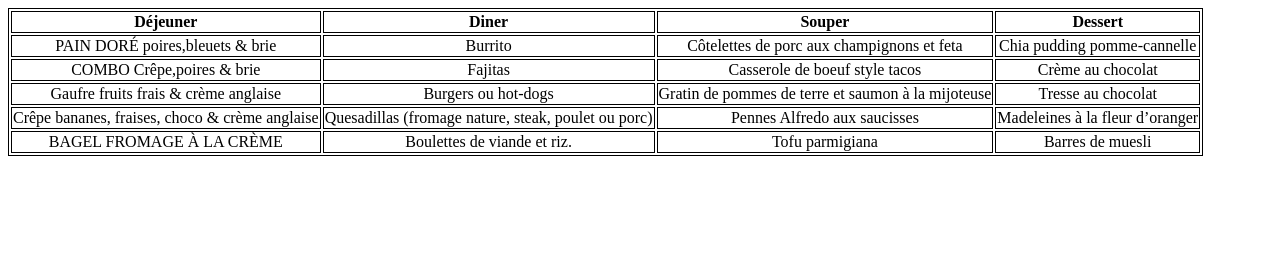
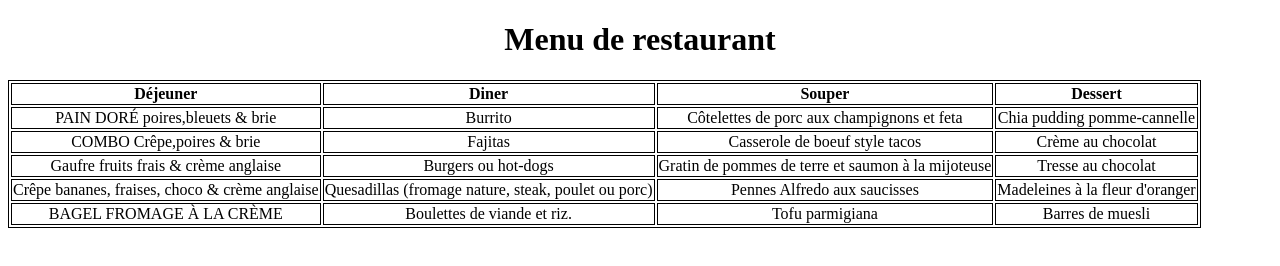
Before and after one commit to PatF3lix/Exercise-HTML, a plain HTML site: page Exercise1/exercise.html in a window 1280 px wide. Drawn offline with Linux system fonts and the light colour scheme.

Commit message:
Exercise Tableau completer et fichier formulaire ajouter

```diff
--- a/Exercise1/exercise.html
+++ b/Exercise1/exercise.html
@@ -7,16 +7,16 @@
               border:1px solid black;
               text-align: center;
             }
-            </style>
+            h1{
+                text-align: center;
+            }
+        </style>
+
 
     </head>
 
-
-
-
-
-
     <body>
+        <h1>Menu de restaurant</h1>
         <table>
             <tr>
               <th>Déjeuner</th>
@@ -46,7 +46,7 @@
                 <td>Crêpe bananes, fraises, choco & crème anglaise</td>
                 <td>Quesadillas (fromage nature, steak, poulet ou porc)</td>
                 <td>Pennes Alfredo aux saucisses</td>
-                <td>Madeleines à la fleur d’oranger</td>
+                <td>Madeleines à la fleur d'oranger</td>
             </tr>
                 <td>BAGEL FROMAGE À LA CRÈME</td>
                 <td>Boulettes de viande et riz.</td>
```
Also changed, not shown: Exercise2/formulaire.html (added).
